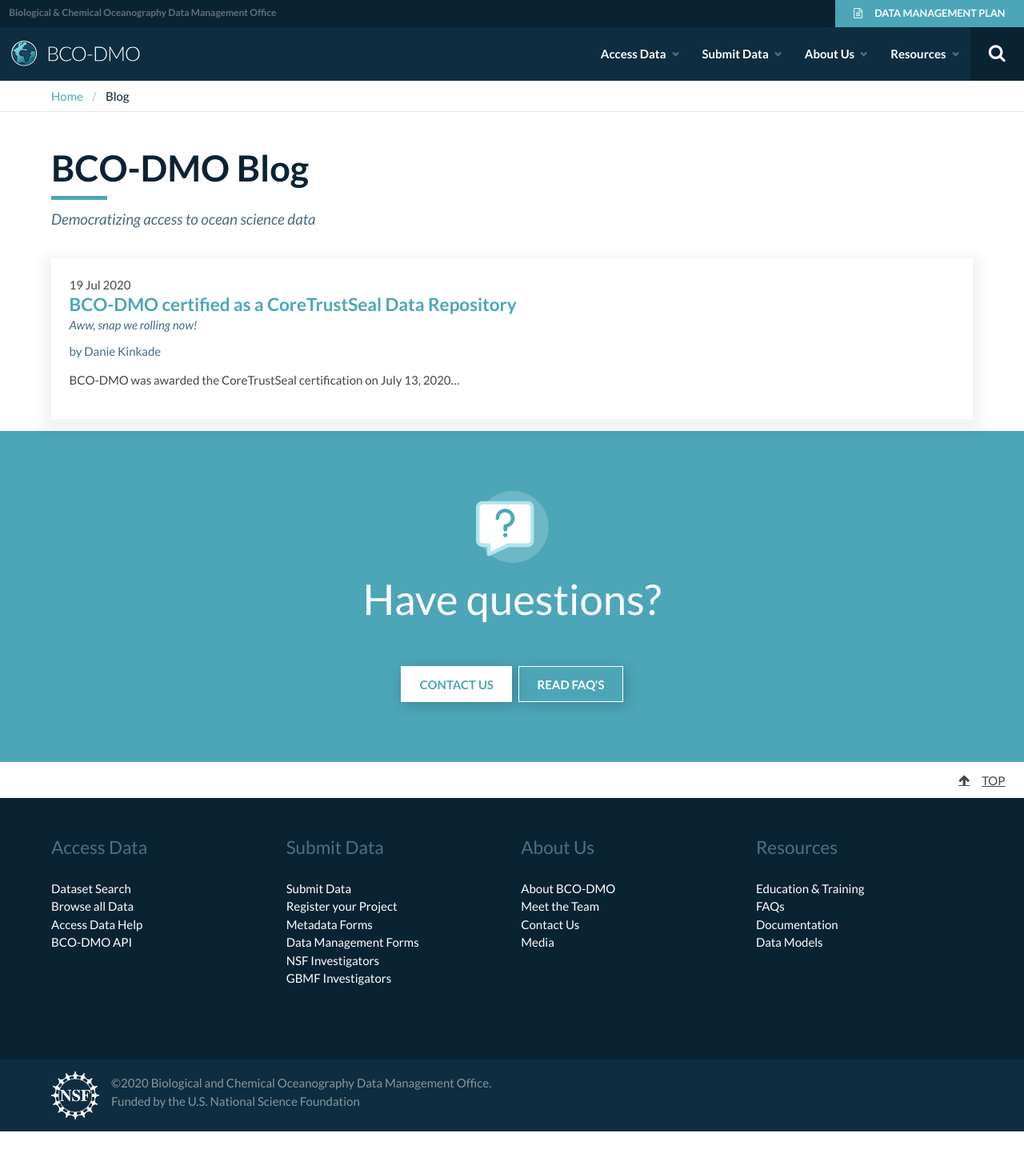
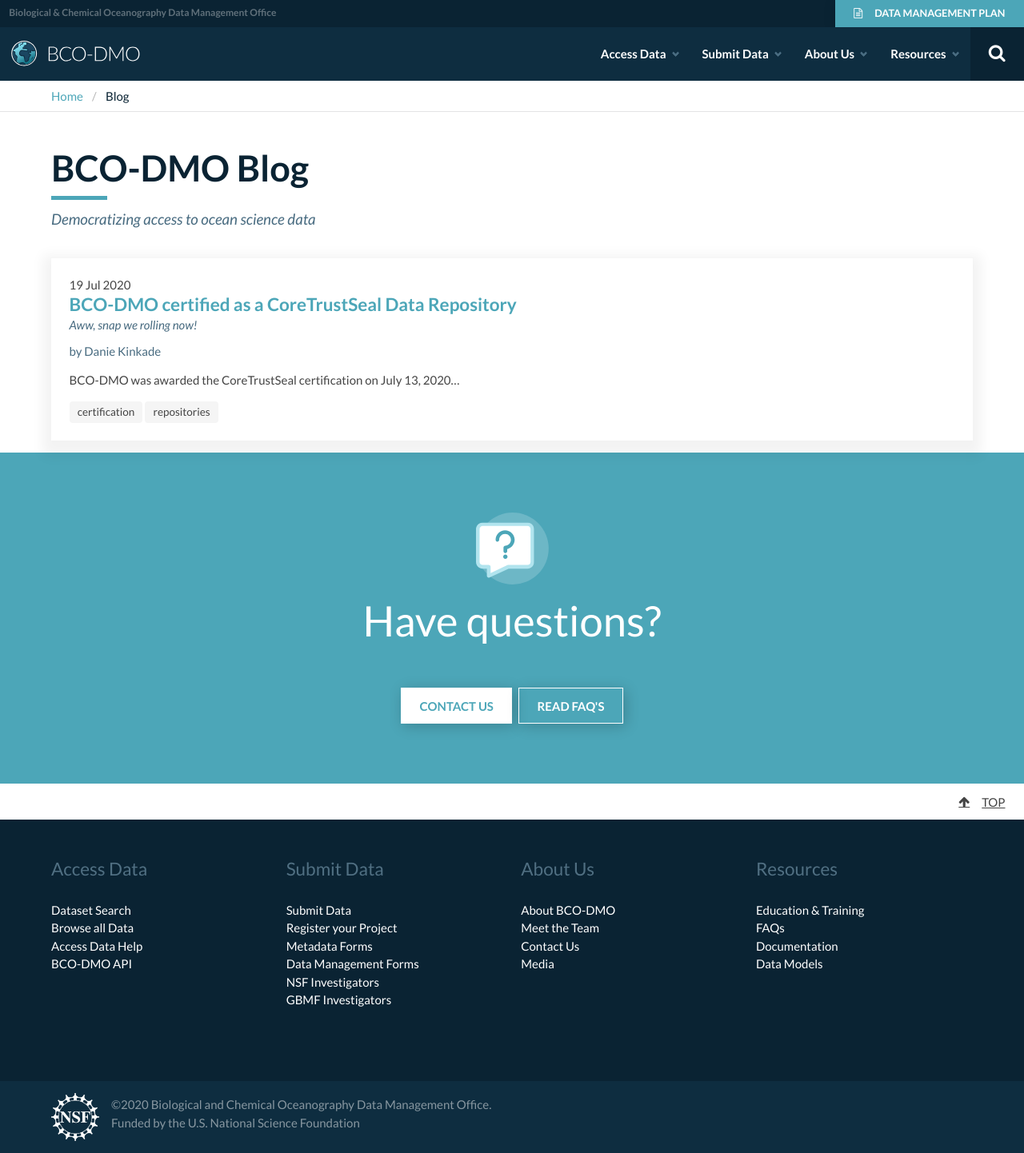
Before and after one commit to BCODMO/blog.bco-dmo.org, a Jekyll site: the page built from index.html, in a window 1280 px wide. Shown: the whole page at 80% size. Built offline with Jekyll 4.4.1, drawn with Linux system fonts in a browser that asks for light colours; before the commit the page ends 1415 px from its top, so only the background shows below that.

Commit message:
Update index.html

```diff
--- a/index.html
+++ b/index.html
@@ -32,6 +32,11 @@
           {% if callout %}
           <p>{{ callout }}</p>
           {% endif %}
+          {% if post.tags %}
+            {% for tag in post.tags %}
+              <span class="tag">{{ tag }}</span>
+            {% endfor %}
+          {% endif %}
         </div>
       </div>
     </div>
```
